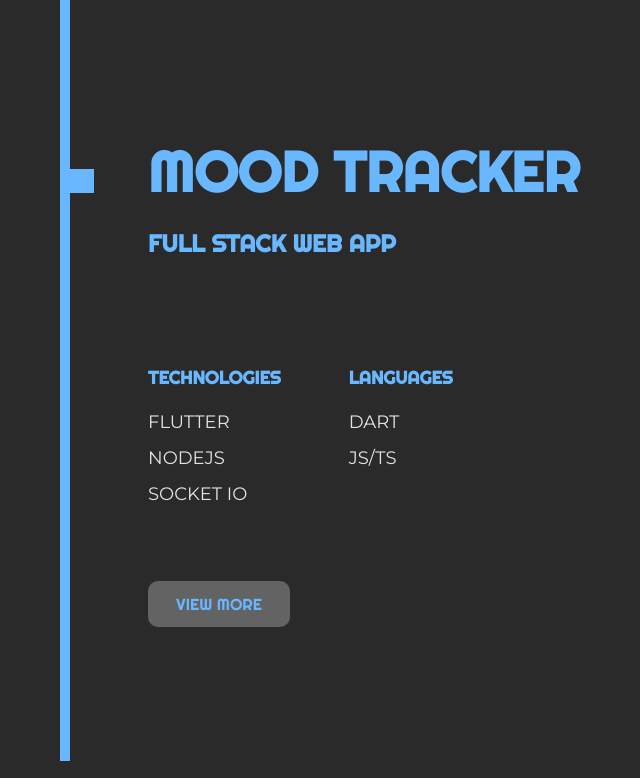
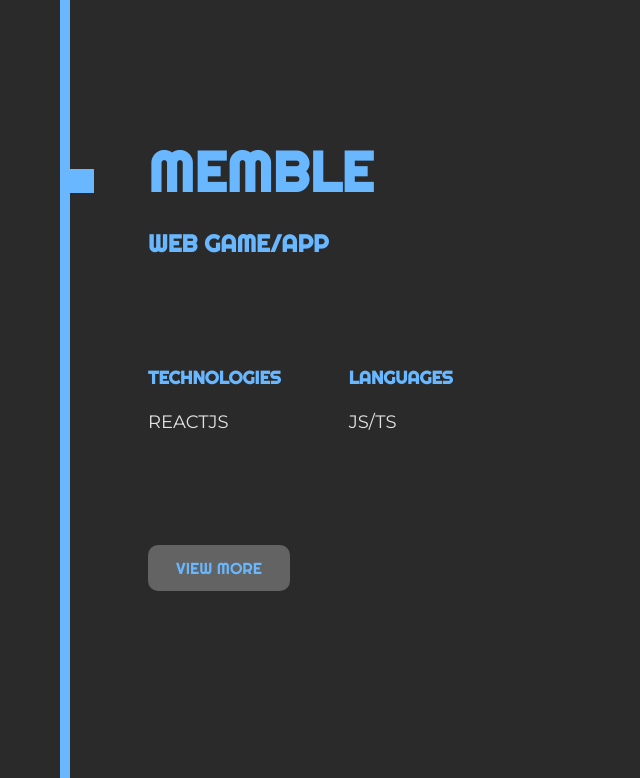
Before and after one commit to brahms116/Portfolio, a Next.js app: page / in a window 1280 px wide. Shown: the part 2240-3018 px from the top of the page, without its empty margins (40-680 px from the left). Built offline with nearby package versions, Linux system fonts and the light colour scheme.

Commit message:
memble added

```diff
--- a/data.json
+++ b/data.json
@@ -59,6 +59,29 @@
     }
   },
   {
+    "id": "365b897b-a08d-4736-90b5-7b88de768888",
+    "title": "MEMBLE",
+    "subtitle": "WEB GAME/APP",
+    "link": "https://memble.davidkwong.net",
+    "technologies": ["REACTJS"],
+    "languages": ["JS/TS"],
+    "description": "MEMBLE IS A WEBAPP/GAME THAT WAS CREATED TO ASSIST USERS IN MEMORISING THEIR BIBLE VERSES. THE APP WAS CREATED USING CREATE-REACT-APP AND PULLS BIBLE VERSES FROM https://api.esv.org",
+    "keywords": [],
+    "imgSrc": "memblelogo.svg",
+    "color": {
+      "primary": "#6D9FFF",
+      "text": "#3C3C3C",
+      "background": "#FFFFFF",
+      "textOnPrimary": "#FFFFFF",
+      "button": {
+        "text": "#FFFFFF",
+        "idle": "#6D9FFF",
+        "hover": "#99BCFF",
+        "pressed": "#456AB2"
+      }
+    }
+  },
+  {
     "id": "f6831b96-c4f1-434b-930a-5e9be5d262c2",
     "title": "MOOD TRACKER",
     "subtitle": "FULL STACK WEB APP",
--- a/pages/index.tsx
+++ b/pages/index.tsx
@@ -5,10 +5,8 @@
 import DbService from "../DbService";
 import IPortfolioItem from "../models/IPortfolioItem";
 import colors from "../styles/colors";
-import { Element, scroller } from "react-scroll";
+import { Element } from "react-scroll";
 import Head from "next/head";
-import { useContext, useEffect } from "react";
-import { dataContext } from "./_app";
 
 export default function Home(props: { items: IPortfolioItem[] }) {
   return (
```
Also changed, not shown: public/memblelogo.svg (added).
